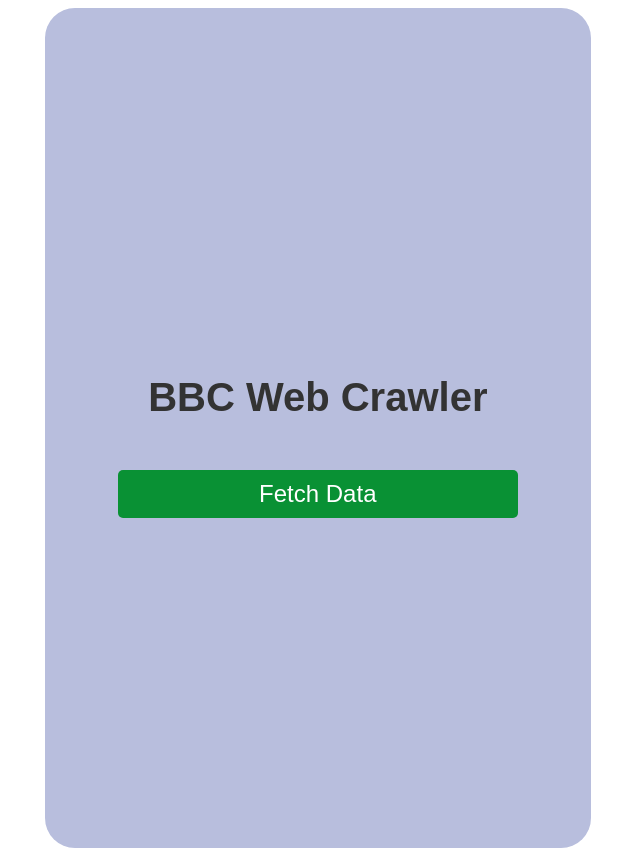
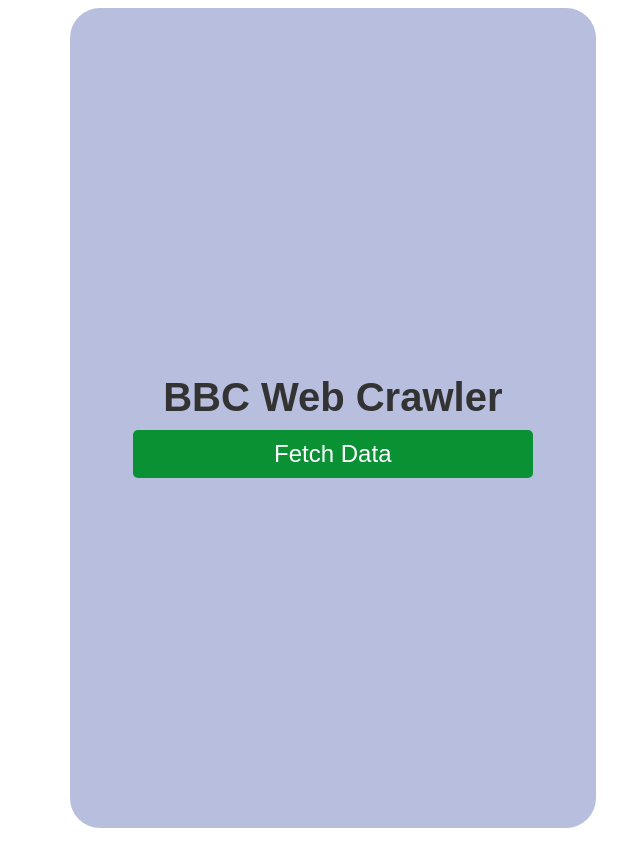
Before and after one commit to MehakYahya/WebCrawlerAngular, an Angular app: page / in a window 1280 px wide. Shown: the whole page, without its empty margins (338-978 px from the left). Built offline with nearby package versions, Linux system fonts and the light colour scheme.

Commit message:
Update bbc-crawler.component.css

```diff
--- a/src/app/bbc-crawler/bbc-crawler.component.css
+++ b/src/app/bbc-crawler/bbc-crawler.component.css
@@ -5,10 +5,10 @@
   justify-content: center;
   min-height: 100vh;
   background-color: #b8bedd;
-  padding: 20px;
+  padding: 10px;
   font-family: Arial, sans-serif;
   width:40%;
-margin-left: 375px;
+margin-left:400px;
   border-radius: 30px;
 }
 
@@ -17,10 +17,9 @@
   font-size: 2.5rem;
   font-weight: bold;
   color: #333;
+  border-radius: 10px;
+  margin-bottom: 10px;
 
-  padding: 20px;
-  border-radius: 10px;
-  margin-bottom: 30px;
 }
 
 button {
```
